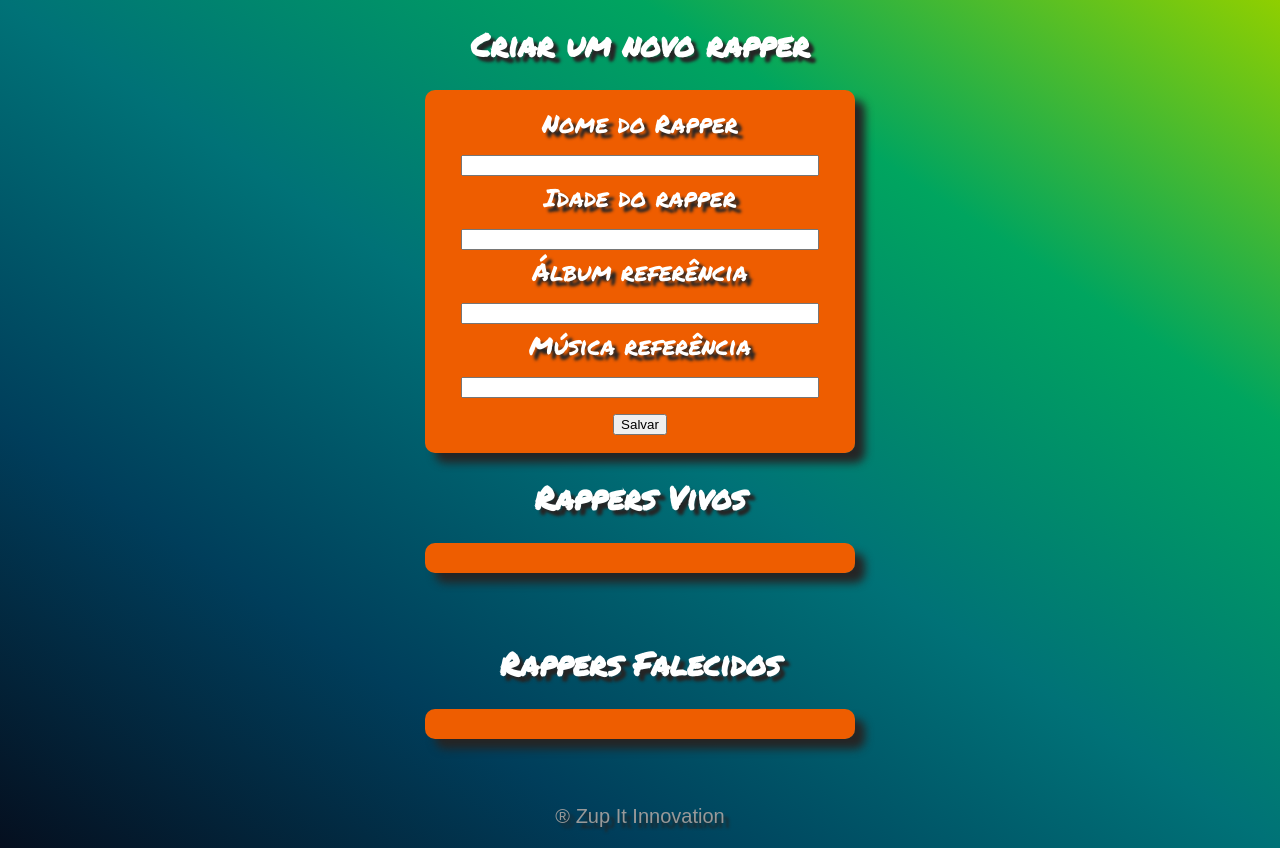
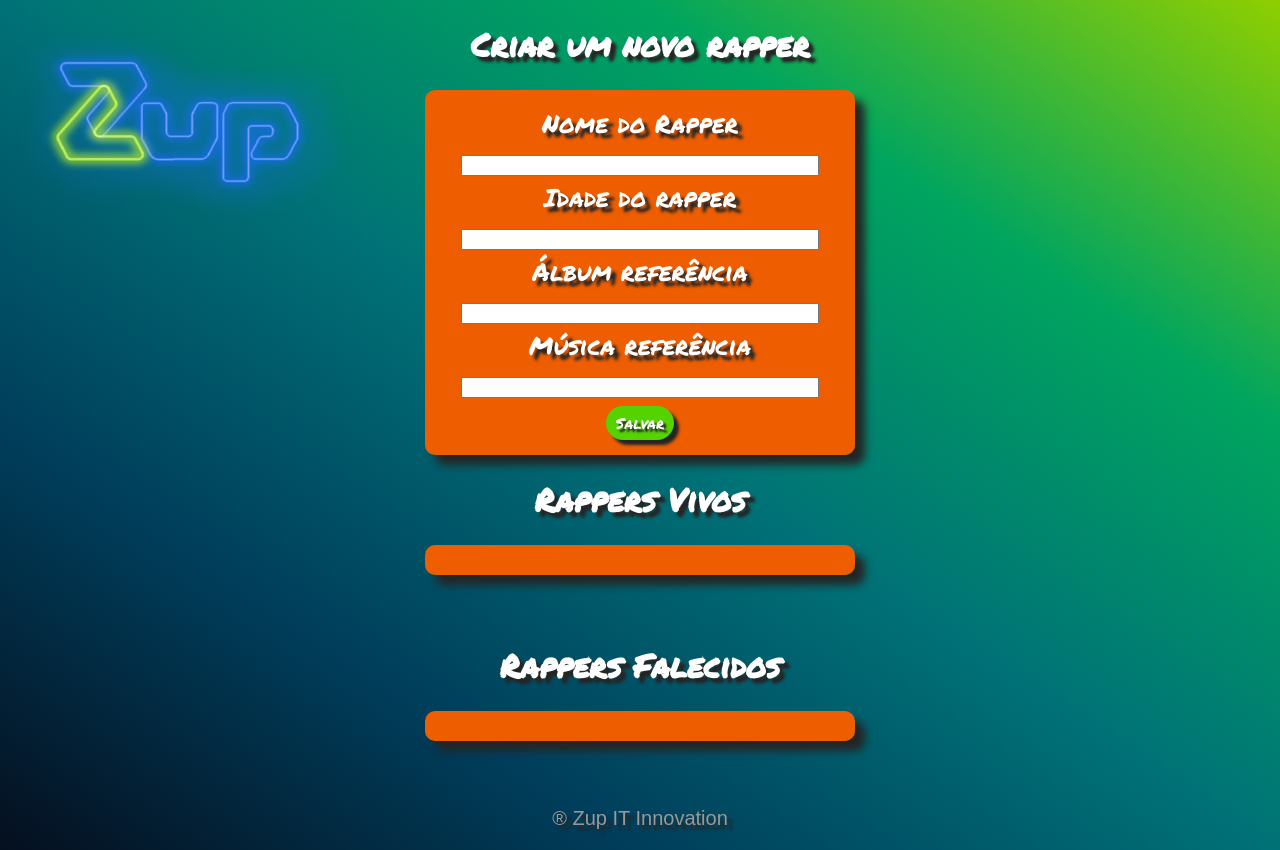
Before and after one commit to Tiagzup/Rapper-JS, a plain HTML site: page index.html in a window 1280 px wide. Drawn offline with Linux system fonts and the light colour scheme.

Commit message:
melhorias no visual da pagina

```diff
--- a/index.html
+++ b/index.html
@@ -11,6 +11,7 @@
 </head>
 
 <body>
+    <img src="zup.png">
     <h1>Criar um novo rapper</h1>
     <section>
         <div id="criarNovo">
@@ -53,7 +54,7 @@
     <br>
     <div id="marca">
         <footer>
-            <p>&reg; Zup It Innovation</p>
+            <p>&reg; Zup IT Innovation</p>
         </footer>
     </div>
     <script src="./index.js"></script>
--- a/style.css
+++ b/style.css
@@ -26,3 +26,20 @@ div#marca {
     font-style: italic;
     font: normal 20px Arial;
 }
+img {
+    position: absolute;
+    width: 350px;
+    height: 200px;
+}
+button {
+    background-color: rgb(84, 211, 0);
+    color: white;
+    font-family: 'Permanent Marker', cursive;
+    text-shadow: 3px 3px 2px rgb(37, 37, 37);
+    border: solid transparent 5px;
+    border-radius: 20px;
+    font-size: 15px;
+    padding-left: 5px;
+    padding-right: 5px;
+    box-shadow: 5px 5px 3px rgb(37, 37, 37);
+}
```
Also changed, not shown: index.js (+8 -4 lines), zup.png (added).
